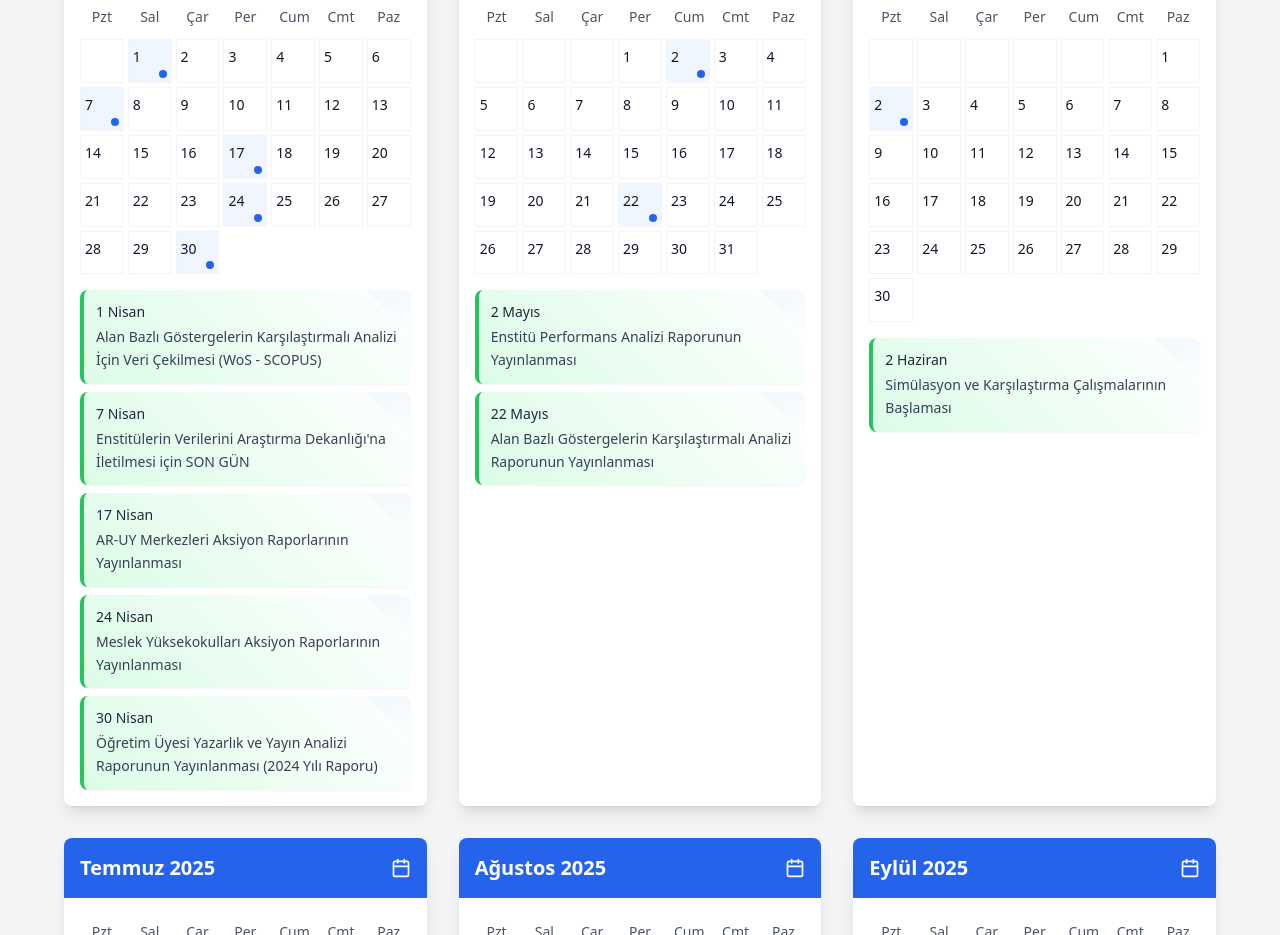
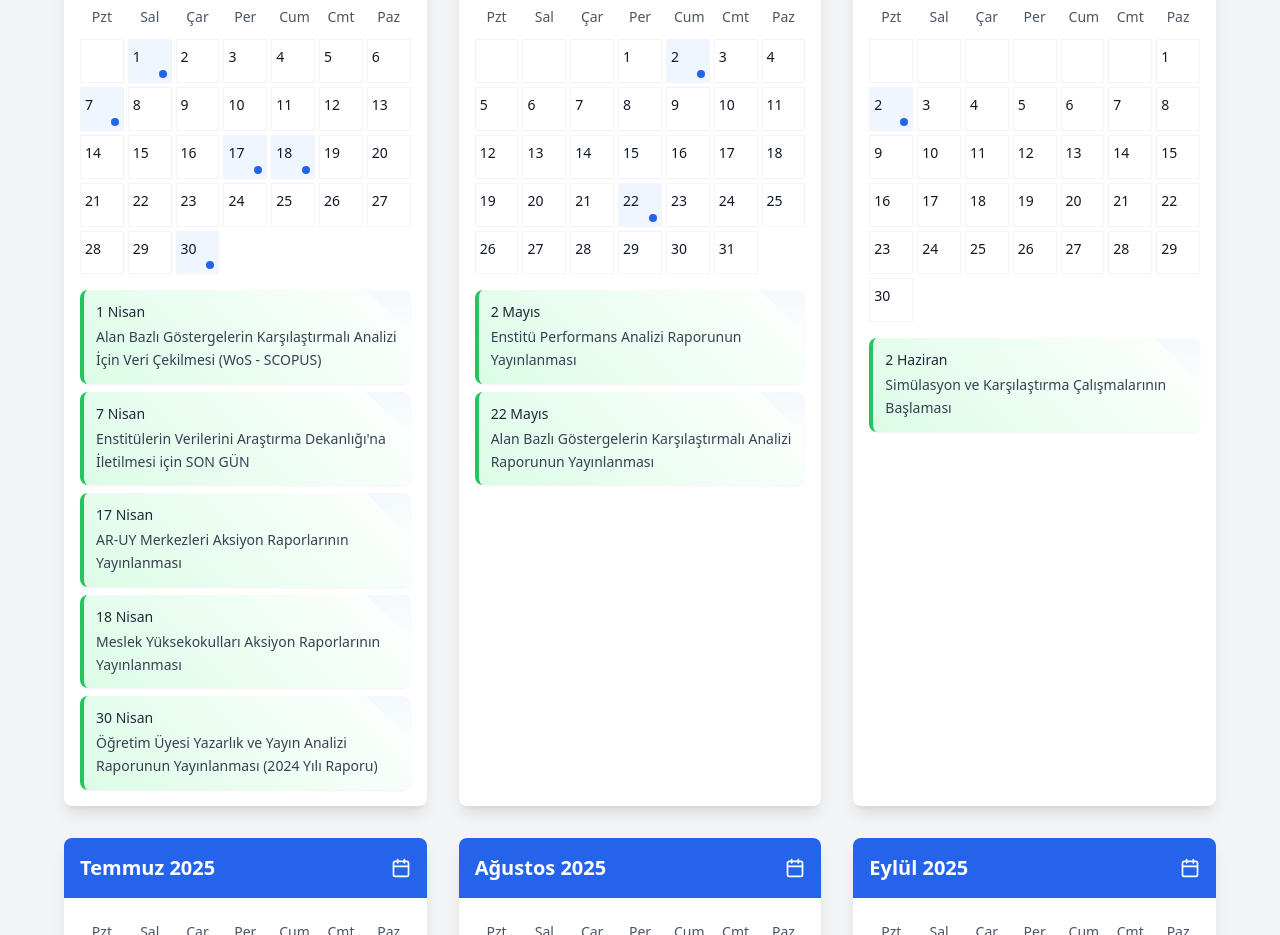
Before and after one commit to umitcaninz/analiztakvimi, a React (Vite) app: page / in a window 1280 px wide. Shown: the part 980-1915 px from the top of the page. Built offline with nearby package versions, Linux system fonts and the light colour scheme.

Commit message:
Update data.ts

```diff
--- a/src/data.ts
+++ b/src/data.ts
@@ -71,8 +71,8 @@ export const calendarData: DataStore = {
 
 
 
-        "2025-04-24": {
-      "date": "2025-04-24",
+        "2025-04-18": {
+      "date": "2025-04-18",
       "description": "Meslek Yüksekokulları Aksiyon Raporlarının Yayınlanması",
       "is_new": true
     },
```
